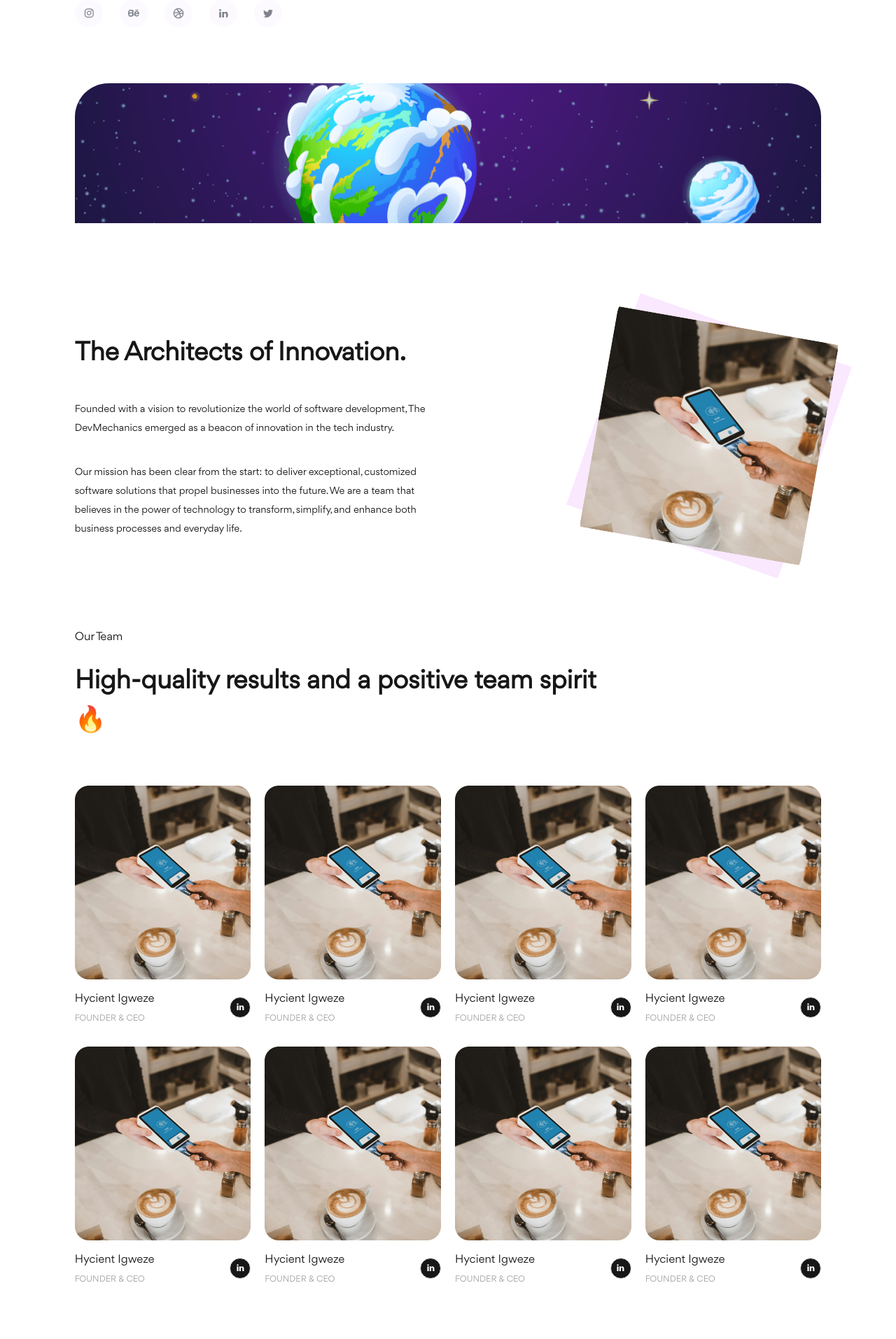
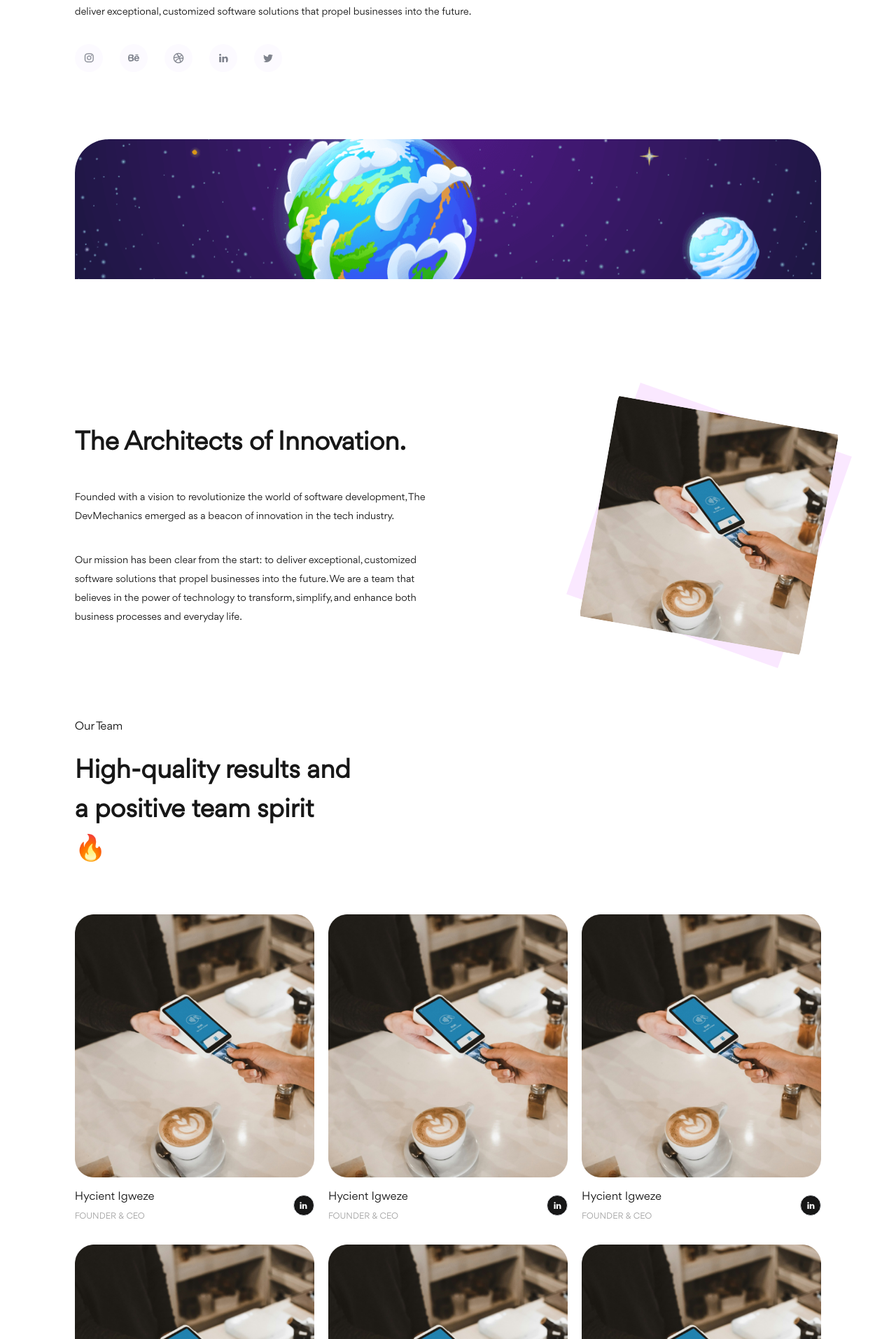
Before and after one commit to emeraldhycient/theDevmechanics, a Next.js app: page /about in a window 1280 px wide. Shown: the part 486-2400 px from the top of the page at 70% size. Built offline with nearby package versions, Linux system fonts and the light colour scheme.

Commit message:
refactor: refactored about section

```diff
--- a/src/app/(pages)/about/page.tsx
+++ b/src/app/(pages)/about/page.tsx
@@ -2,16 +2,17 @@ import SectionHeader from "@/components/atoms/section-header";
 import TeamItem from "@/components/atoms/team-item";
 import { SocialIcons } from "@/components/molecules";
 import SectionContainer from "@/components/molecules/section-container.";
-import Image from "next/image";
 import React from "react";
 import team from "../../../json/team.json";
+import { BannerImage } from "@/components/atoms";
+import ImageBlock from "@/components/atoms/image-block";
 type Props = {};
 
 const About = (props: Props) => {
 	return (
 		<SectionContainer>
-			<div className="flex-col justify-center items-start gap-8 flex w-full lg:max-w-[60%]">
-				<div className=" text-neutral-900 font-semibold leading-[3rem] md:leading-[4rem] lg:leading-[4rem] text-3xl md:text-4xl lg:text-5xl ">
+			<div className="flex-col justify-center items-start gap-8 flex w-full md:max-w-[80%] lg:max-w-[55%]">
+				<div className=" text-neutral-900 font-semibold text-3xl md:text-4xl lg:text-5xl leading-[3rem] md:leading-[4rem] lg:leading-[4rem]">
 					We are a team that believes in the power of technology.
 				</div>
 				<div className=" text-neutral-900 text-sm font-normal leading-[27px]">
@@ -26,19 +27,13 @@ const About = (props: Props) => {
 				</div>
 			</div>
 
-			<div className="mt-20">
-				<Image
-					src={`/images/services.svg`}
-					width={800}
-					height={500}
-					className={`w-full object-top lg:h-[200px] h-[100px] object-cover lg:rounded-t-[3rem] rounded-t-3xl`}
-					alt="Image"
-				/>
+			<div className="mt-24">
+				<BannerImage image={`/images/services.svg`} />
 			</div>
 
-			<div className="mt-28 md:mt-36 flex flex-col md:flex-row lg:justify-between gap-y-32 items-center ">
+			<div className="mt-16 md:mt-36 flex flex-col md:flex-row lg:justify-between gap-y-32 items-center ">
 				<div className="w-full lg:w-[50%] flex-col justify-center items-start gap-9 inline-flex">
-					<div className="text-neutral-900 text-3xl lg:text-4xl font-semibold leading-[45px] lg:leading-[60px]">
+					<div className="text-neutral-900 font-semibold leading-[3rem] md:leading-[3.5rem] text-3xl md:text-4xl">
 						The Architects of Innovation.
 					</div>
 					<div className="text-neutral-900 text-sm font-normal leading-[27px]">
@@ -56,15 +51,13 @@ const About = (props: Props) => {
 				</div>
 				<div className="flex-col justify-center items-center flex relative">
 					<div className="relative">
-						<div className="z-30 relative block">
-							<div className=" origin-center md:rotate-[10deg] block overflow-hidden relative h-[20rem] w-[19rem] sm:w-[22rem] md:w-[20rem] ">
-								<img
-									src={`/images/preview.png`}
-									alt="project-image"
-									className="absolute top-0 left-0 object-cover h-full w-full "
-								/>
-							</div>
-						</div>
+						<ImageBlock
+							containerClassName="!z-30"
+							subContainerClassName="!origin-center sm:!rotate-[10deg] block overflow-hidden relative !h-[20rem] !w-[19rem] sm:!w-[22rem] md:!w-[20rem]"
+							className="!absolute !top-0 !left-0 "
+							src="/images/preview.png"
+							alt="project-image"
+						/>
 						<div className="h-[20rem] w-[19rem] sm:w-[22rem] md:w-[20rem] md:rotate-[-70.70deg] -z-0 absolute bottom-0 right-0 origin-center bg-fuchsia-100" />
 					</div>
 				</div>
@@ -72,10 +65,11 @@ const About = (props: Props) => {
 
 			<div className="mt-28 flex flex-col gap-y-16">
 				<SectionHeader
+					className="w-full lg:max-w-[53%]"
 					headerText="Our Team"
 					subHeaderText="High-quality results and a positive team spirit 🔥"
 				/>
-				<div className="grid grid-cols-2 sm:grid-cols-2 md:grid-cols-3 lg:grid-cols-4 gap-x-5 gap-y-8">
+				<div className="grid grid-cols-1 sm:grid-cols-2 md:grid-cols-2 lg:grid-cols-3 gap-x-5 gap-y-8">
 					{team.map((child, index) => (
 						<TeamItem key={index} />
 					))}
--- a/src/components/atoms/team-item.tsx
+++ b/src/components/atoms/team-item.tsx
@@ -1,21 +1,17 @@
 import React from "react";
 import LinkedIn from "../../../public/icons/linked-in";
 import Link from "next/link";
+import ImageBlock from "./image-block";
 
 type Props = {};
 
 const TeamItem = (props: Props) => {
 	return (
 		<div className="w-full flex flex-col gap-4">
-			<div className=" relative block">
-				<div className=" block h-full w-full">
-					<img
-						src={`/images/preview.png`}
-						alt="project-image"
-						className="object-cover h-full w-full "
-					/>
-				</div>
-			</div>
+			<ImageBlock
+				src="/images/preview.png"
+				alt="project-image"
+			/>
 
 			<div className="justify-between items-center flex">
 				<div className="flex-col justify-center items-start gap-2 flex">
@@ -33,7 +29,11 @@ const TeamItem = (props: Props) => {
 						target="_blank"
 						rel="noopener noreferrer"
 					>
-						<LinkedIn width="15" height="15" className="flex flex-row items-center justify-center " />
+						<LinkedIn
+							width="15"
+							height="15"
+							className="flex flex-row items-center justify-center "
+						/>
 					</a>
 				</div>
 			</div>
--- a/src/components/templates/project.tsx
+++ b/src/components/templates/project.tsx
@@ -61,8 +61,8 @@ const Project = (props: Props) => {
 				</div>
 
 				<ImageBlock
-					subContainerClassName="block overflow-hidden relative !h-[25rem] !w-[19rem] min-[400px]:!w-[20rem] md:!w-[23rem] lg:!w-[25rem] !rounded-lg"
-					className="absolute top-0 left-0 rounded-lg"
+					subContainerClassName="block overflow-hidden relative !h-[25rem] !w-[19rem] min-[400px]:!w-[20rem] md:!w-[23rem] lg:!w-[25rem] !rounded-3xl"
+					className="absolute top-0 left-0 "
 					src="/images/preview.png"
 					alt="project-image"
 				/>
```
